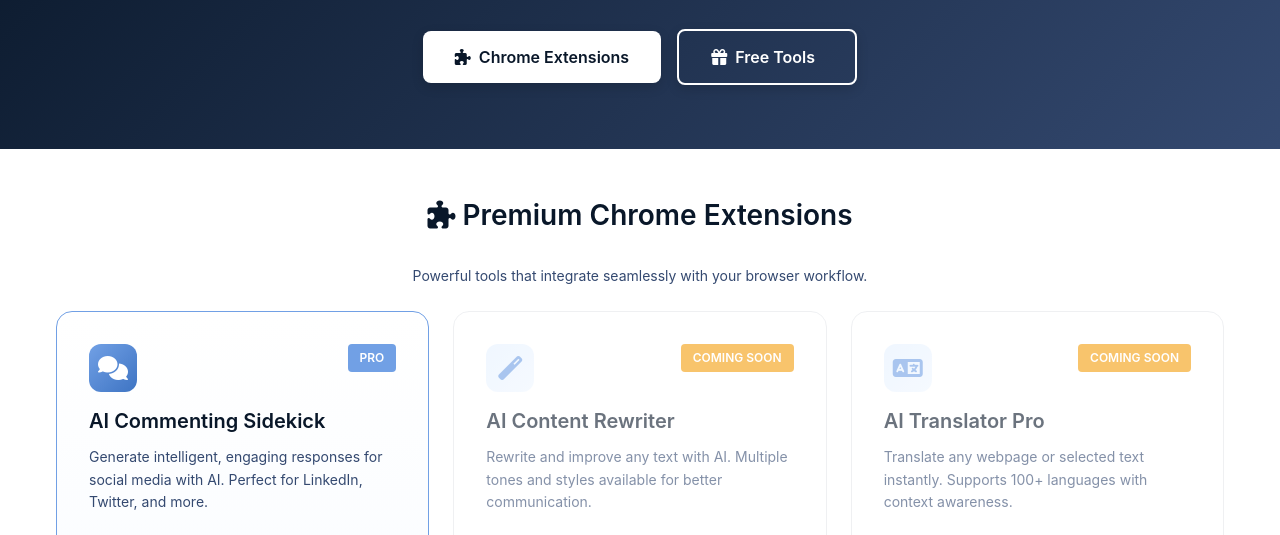
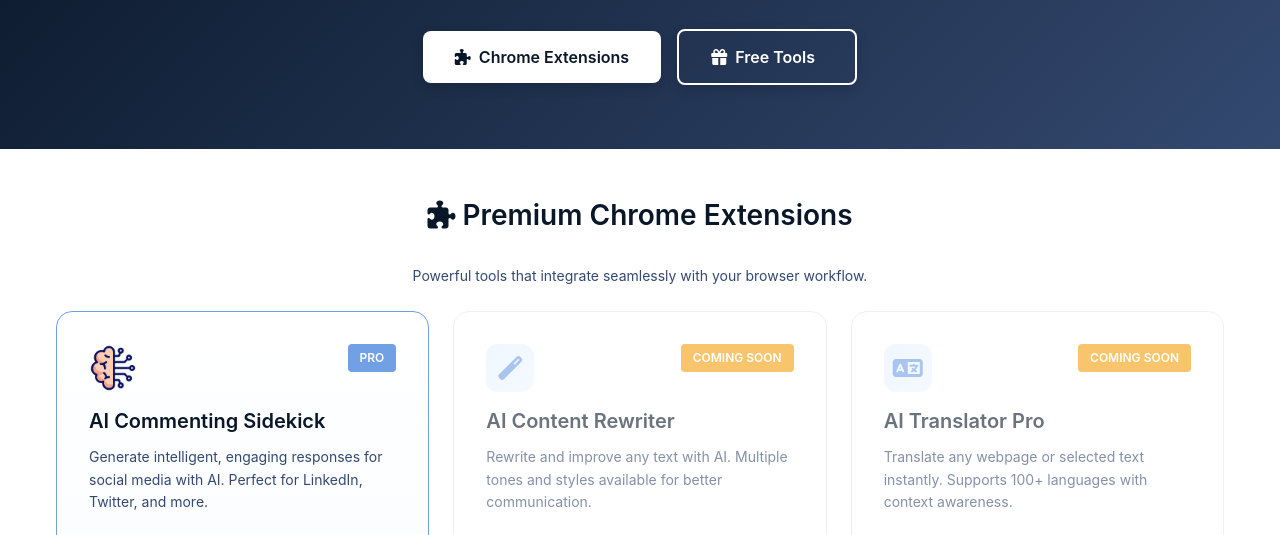
Before and after one commit to seoorbmarketing/automatemybiz-tools, a website: page index.html in a window 1280 px wide. Shown: the part 265-800 px from the top of the page. Drawn offline with Linux system fonts and the light colour scheme.

Commit message:
Add icon128.png to AI Commenting Sidekick card on homepage
- Replaced Font Awesome icon with actual extension icon (icon128.png)
- Updated tool-icon styling to display image properly

```diff
--- a/index.html
+++ b/index.html
@@ -68,8 +68,8 @@
         <!-- AI Commenting Sidekick -->
         <div class="tool-card premium">
           <div class="tool-card-header">
-            <div class="tool-icon">
-              <i class="fas fa-comments"></i>
+            <div class="tool-icon" style="background: transparent; padding: 0;">
+              <img src="/assets/images/icon128.png" alt="AI Commenting Sidekick" style="width: 48px; height: 48px; object-fit: contain;">
             </div>
             <div class="tool-badges">
               <span class="badge badge-free" style="background: var(--impact-blue); color: white;">PRO</span>
```
